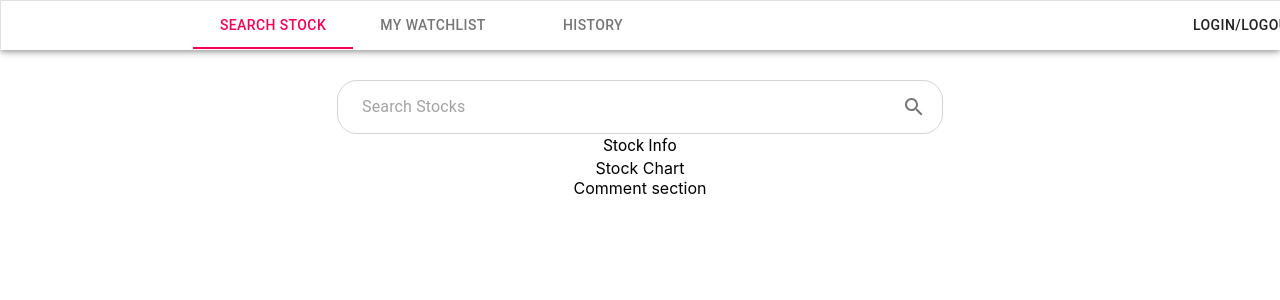
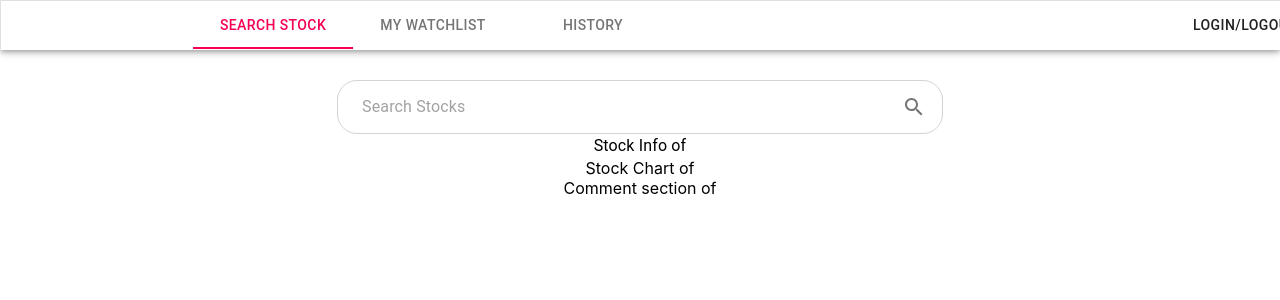
Before and after one commit to HarrisonTheG/React-Stock-Frontend, a React (Create React App) app: page /search in a window 1280 px wide. Shown: the top 300 px of the page. Built offline with nearby package versions, Linux system fonts and the light colour scheme.

Commit message:
Added search bar UX from SearchStock Page, passing data thru components

```diff
--- a/src/components/History/History.jsx
+++ b/src/components/History/History.jsx
@@ -1,12 +1,12 @@
 import React from 'react'
-import { Typography, Box } from '@material-ui/core'
+import { Typography, Box, Grid } from '@material-ui/core'
 
 const History = () => {
     return (
-        <Box>
+        <Grid align="center" width="60%">
             <Box sx={{ height: '80px' }}></Box>
             <Typography>History page</Typography>
-        </Box>
+        </Grid>
     )
 }
 
--- a/src/components/Search_Stock/Comment.jsx
+++ b/src/components/Search_Stock/Comment.jsx
@@ -1,9 +1,9 @@
 import React from 'react'
 
-const Comment = () => {
+const Comment = ({ stock }) => {
     return (
         <div>
-            Comment section
+            {'Comment section of ' + stock}
         </div>
     )
 }
--- a/src/components/Search_Stock/SearchBar.jsx
+++ b/src/components/Search_Stock/SearchBar.jsx
@@ -1,14 +1,15 @@
-import React from 'react'
+import { useEffect } from 'react'
 import { IconButton, Paper, InputBase, Box } from '@material-ui/core'
 import SearchIcon from '@material-ui/icons/Search';
 
-const SearchBar = ({ sendDataToParent }) => {
+const SearchBar = ({ sendFromIcon, sendFromEnter }) => {
 
     return (
         <Box borderRadius='20px' border={1} borderColor='lightgray'
             sx={{ p: '2px 4px', display: 'flex', alignItems: 'center', width: '45%', paddingLeft: "24px" }}>
-            <InputBase fullWidth autoFocus sx={{ ml: 1, flex: 2 }} placeholder="Search Stocks" colorSecondary />
-            <IconButton type="submit" aria-label="search" ><SearchIcon /></IconButton>
+            <InputBase id='searchField' fullWidth autoFocus sx={{ ml: 1, flex: 2 }} placeholder="Search Stocks"
+                onKeyDown={sendFromEnter} />
+            <IconButton type="submit" aria-label="search"><SearchIcon onClick={sendFromIcon} /></IconButton>
         </Box >
     );
 }
--- a/src/components/Search_Stock/SearchStock.jsx
+++ b/src/components/Search_Stock/SearchStock.jsx
@@ -1,22 +1,37 @@
-import { Typography, Box, Grid, InputBase } from '@material-ui/core'
+import { Typography, Box, Grid } from '@material-ui/core'
 import { useState } from 'react'
 import StockChart from './StockChart'
 import Comment from './Comment'
 import SearchBar from './SearchBar'
 
 const SearchStock = () => {
+
     const [searchTerm, setTerm] = useState('');
-    const sendTermToParent = (term) => {
-        setTerm(term);
+
+    const sendTermFromIcon = () => {
+        var value = ''
+        value = document.getElementById('searchField').value;
+        if (value != '')
+            setTerm(value);
+    }
+
+    const sendTermFromEnter = (e) => {
+        var value = ''
+        const searchField = document.getElementById('searchField');
+        value = searchField.value;
+        if (e != null && e.key === 'Enter' && value != '') { //comes from enter
+            setTerm(value);
+            searchField.blur();
+        }
     }
 
     return (
         <Grid align="center" width='60%'>
             <Box sx={{ height: '80px' }}></Box>
-            <SearchBar sendTermToParent={sendTermToParent}></SearchBar>
-            <Typography>Stock Info</Typography>
-            <StockChart />
-            <Comment />
+            <SearchBar sendFromIcon={sendTermFromIcon} sendFromEnter={sendTermFromEnter}></SearchBar>
+            <Typography>{'Stock Info of ' + searchTerm}</Typography>
+            <StockChart stock={searchTerm} />
+            <Comment stock={searchTerm} />
         </Grid>
     );
 }
--- a/src/components/Search_Stock/StockChart.jsx
+++ b/src/components/Search_Stock/StockChart.jsx
@@ -1,9 +1,9 @@
 import React from 'react'
 
-const StockChart = () => {
+const StockChart = ({ stock }) => {
     return (
         <div>
-            Stock Chart
+            {'Stock Chart of ' + stock}
         </div>
     )
 }
--- a/src/components/Watchlist/Watchlist.jsx
+++ b/src/components/Watchlist/Watchlist.jsx
@@ -1,12 +1,12 @@
 import React from 'react'
-import { Typography, Box } from '@material-ui/core'
+import { Typography, Box, Grid } from '@material-ui/core'
 
 const Watchlist = () => {
     return (
-        <Box>
-            <Box sx={{height: '80px'}}></Box>
+        <Grid align="center" width="60%">
+            <Box sx={{ height: '80px' }}></Box>
             <Typography>Watchlist page</Typography>
-        </Box>
+        </Grid>
     )
 }
 
```
